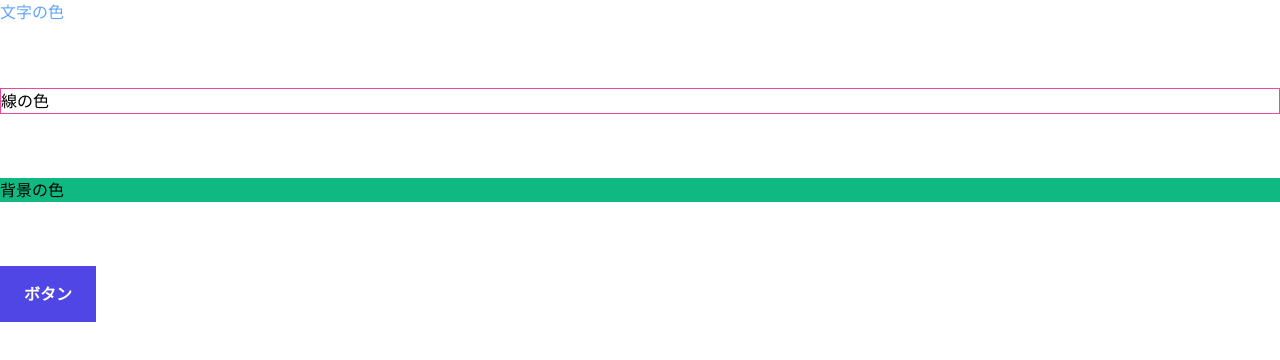
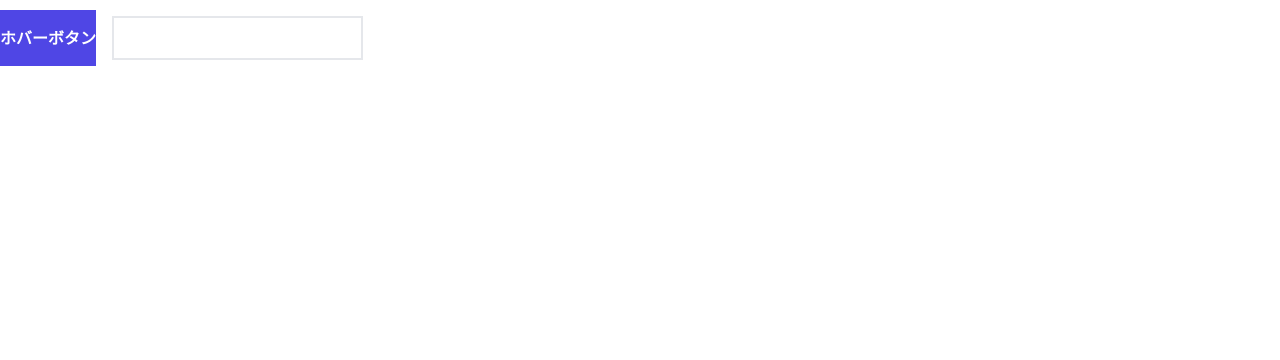
Before and after one commit to Takumikimura1899/TailwindCSS-React-Practice, a React (Create React App) app: page / in a window 1280 px wide. Shown: the top 360 px of the page. Built offline with nearby package versions, Linux system fonts and the light colour scheme.

Commit message:
HoverFocus

```diff
--- a/src/App.js
+++ b/src/App.js
@@ -2,6 +2,7 @@ import './App.css';
 import Button from './components/Button';
 import Color from './components/Color';
 import FontText from './components/FontText';
+import HoverFocus from './components/HoverFocus';
 import MarginPadding from './components/Marginpadding';
 import WidthHeight from './components/WidthHeight';
 
@@ -12,7 +13,8 @@ function App() {
       {/* <MarginPadding /> */}
       {/* <WidthHeight /> */}
       {/* <FontText /> */}
-      <Color />
+      {/* <Color /> */}
+      <HoverFocus />
     </>
   );
 }
--- /dev/null
+++ b/src/components/HoverFocus.jsx
@@ -0,0 +1,18 @@
+import React from 'react';
+
+const HoverFocus = () => {
+  return (
+    <>
+      <button className='bg-indigo-600 hover:bg-indigo-500 font-bold text-white w-24 py-4'>
+        ホバーボタン
+      </button>
+
+      <input
+        type='text'
+        className='border-2 p-2 m-4 focus:outline-none focus:border-red-300'
+      />
+    </>
+  );
+};
+
+export default HoverFocus;
```
